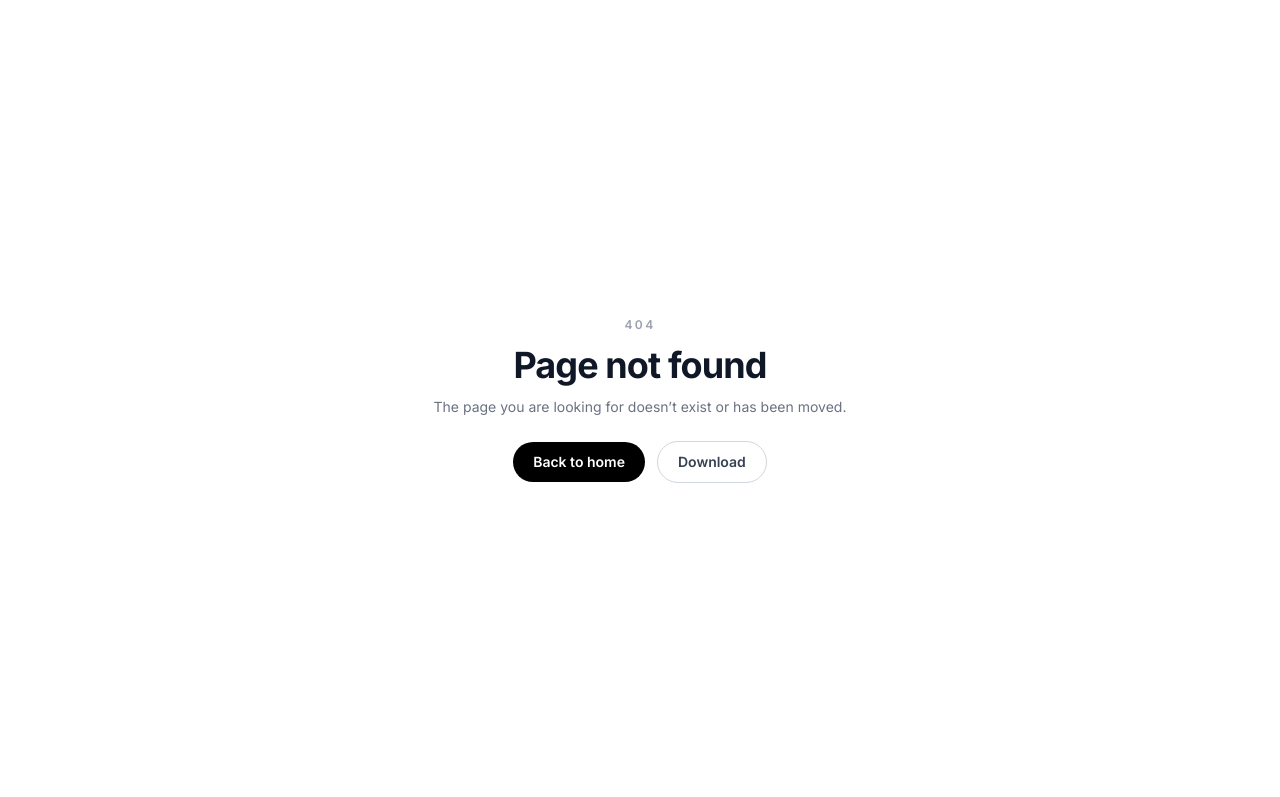
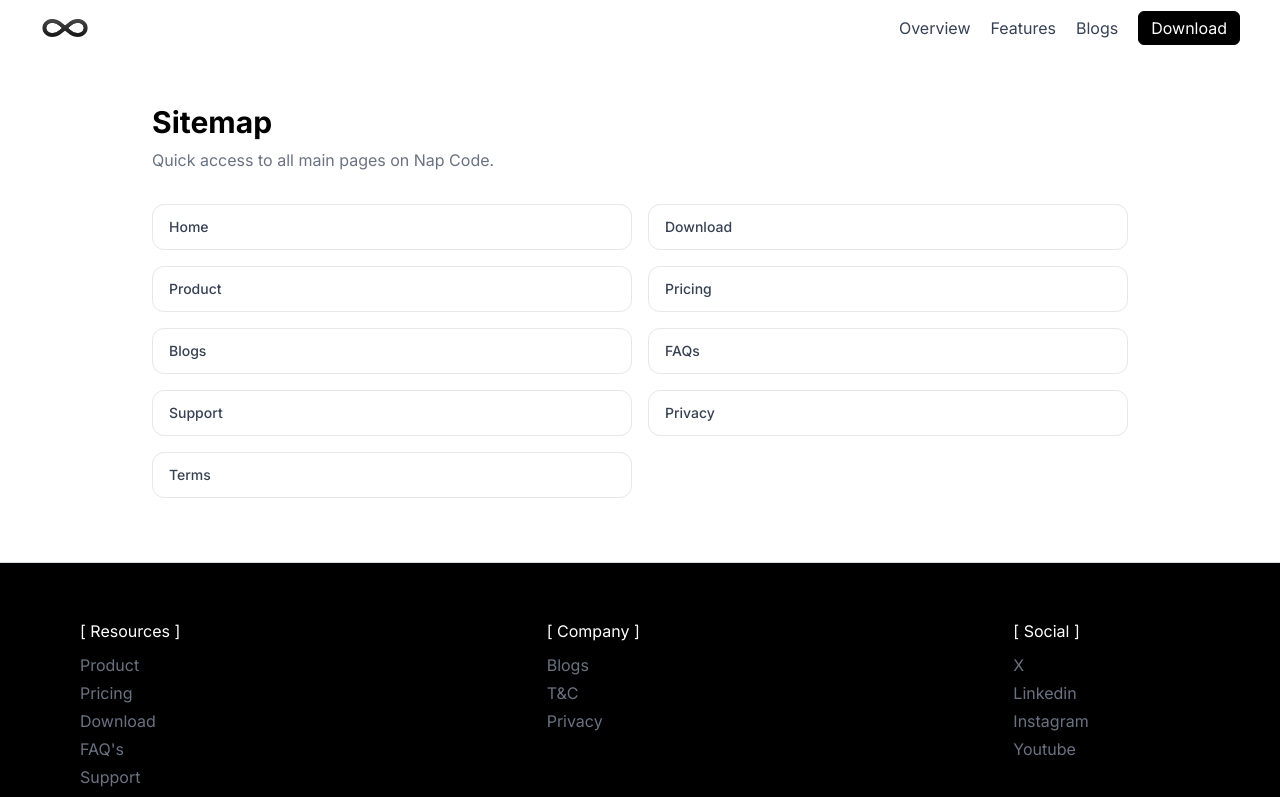
Before and after one commit to farzeenilyaszargar/nap-ide, a Next.js app: page /site-map in a window 1280 px wide. Before the commit this address had no page. Shown: the top 797 px of the page. Built offline with nearby package versions, Linux system fonts and the light colour scheme.

Commit message:
Move HTML sitemap to /site-map

```diff
--- /dev/null
+++ b/app/(other pages)/site-map/page.tsx
@@ -0,0 +1,43 @@
+"use client";
+
+import Header from "@/components/header";
+import Footer from "@/components/footer";
+import Link from "next/link";
+
+const links = [
+  { href: "/", label: "Home" },
+  { href: "/download", label: "Download" },
+  { href: "/features", label: "Product" },
+  { href: "/pricing", label: "Pricing" },
+  { href: "/blogs", label: "Blogs" },
+  { href: "/faqs", label: "FAQs" },
+  { href: "/support", label: "Support" },
+  { href: "/privacy", label: "Privacy" },
+  { href: "/tc", label: "Terms" },
+];
+
+export default function SitemapPage() {
+  return (
+    <div className="min-h-screen bg-white text-black">
+      <Header />
+      <main className="mx-auto w-full max-w-5xl px-6 pb-16 pt-12">
+        <h1 className="text-3xl font-bold text-black">Sitemap</h1>
+        <p className="mt-2 text-gray-500">
+          Quick access to all main pages on Nap Code.
+        </p>
+        <div className="mt-8 grid grid-cols-1 gap-4 sm:grid-cols-2">
+          {links.map((link) => (
+            <Link
+              key={link.href}
+              href={link.href}
+              className="rounded-xl border border-gray-200 px-4 py-3 text-sm font-medium text-gray-700 transition hover:border-gray-400 hover:text-black"
+            >
+              {link.label}
+            </Link>
+          ))}
+        </div>
+      </main>
+      <Footer />
+    </div>
+  );
+}
--- a/app/sitemap.ts
+++ b/app/sitemap.ts
@@ -12,7 +12,7 @@ const routes = [
   "/blogs",
   "/privacy",
   "/tc",
-  "/sitemap",
+  "/site-map",
 ];
 
 export default function sitemap(): MetadataRoute.Sitemap {
--- a/components/footer.tsx
+++ b/components/footer.tsx
@@ -13,6 +13,7 @@ export default function Footer() {
                     <Link className="py-0.5 text-sm text-gray-500 transition-colors hover:text-[#ffffff] sm:text-base" href="/download">Download</Link>
                     <Link className="py-0.5 text-sm text-gray-500 transition-colors hover:text-[#ffffff] sm:text-base" href="/faqs">FAQ's</Link>
                     <Link className="py-0.5 text-sm text-gray-500 transition-colors hover:text-[#ffffff] sm:text-base" href="/support">Support</Link>
+                    <Link className="py-0.5 text-sm text-gray-500 transition-colors hover:text-[#ffffff] sm:text-base" href="/site-map">Sitemap</Link>
                 </div>
                 <div className="flex flex-col text-left sm:w-1/6 w-1/2">
                     <p className="text-sm sm:text-base  mb-2">[ Company ]</p>
```
